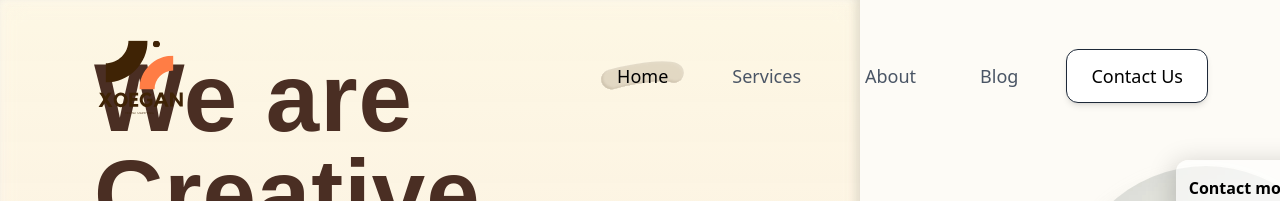
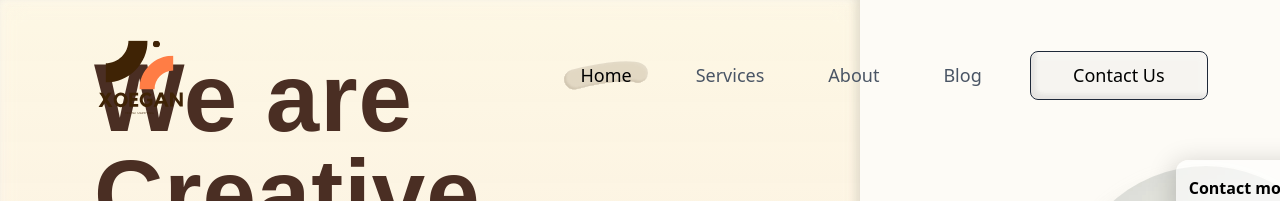
Before and after one commit to TamimOp/Xoegan_DigitalMarketing, a Next.js app: page / in a window 1280 px wide. Shown: the top 201 px of the page. Built offline with nearby package versions, Linux system fonts and the light colour scheme; a web font is replaced by a local one.

Commit message:
added animation to navbar

```diff
--- a/components/Navbar.tsx
+++ b/components/Navbar.tsx
@@ -1,10 +1,16 @@
 "use client";
 import React, { useState } from "react";
 import Image from "next/image";
+import { motion, useScroll, useTransform } from "framer-motion";
 
 const Navbar = () => {
   const [activeNav, setActiveNav] = useState("Home");
   const [isMobileMenuOpen, setIsMobileMenuOpen] = useState(false);
+  const { scrollY } = useScroll();
+
+  // Transform scroll position to navbar background opacity
+  const navbarOpacity = useTransform(scrollY, [0, 100], [0, 0.95]);
+  const navbarBlur = useTransform(scrollY, [0, 100], [0, 10]);
 
   const navLinks = [
     { name: "Home" },
@@ -23,8 +29,22 @@ const Navbar = () => {
   };
 
   return (
-    <nav className="absolute top-0 left-0 right-0 flex items-center justify-between w-full px-4 sm:px-6 lg:px-18 py-2 z-50">
-      <div className="flex items-center">
+    <motion.nav
+      className="absolute top-0 left-0 right-0 flex items-center justify-between w-full px-4 sm:px-6 lg:px-18 py-2 z-50"
+      style={{
+        backgroundColor: `rgba(255, 255, 255, ${navbarOpacity})`,
+        backdropFilter: `blur(${navbarBlur}px)`,
+      }}
+      initial={{ y: -100 }}
+      animate={{ y: 0 }}
+      transition={{ duration: 0.6, ease: "easeOut" }}
+    >
+      <motion.div
+        className="flex items-center"
+        initial={{ opacity: 0, x: -50 }}
+        animate={{ opacity: 1, x: 0 }}
+        transition={{ duration: 0.8, delay: 0.2 }}
+      >
         <Image
           src="/assets/xoegan_logo.svg"
           alt="Xoegan Logo"
@@ -32,12 +52,17 @@ const Navbar = () => {
           height={135}
           className="w-24 h-24 sm:w-28 sm:h-28 md:w-32 md:h-32 lg:w-[135px] lg:h-[135px]"
         />
-      </div>
+      </motion.div>
 
       {/* Desktop Navigation */}
-      <div className="hidden md:flex items-center gap-6 lg:gap-8">
-        {navLinks.map((link) => (
-          <a
+      <motion.div
+        className="hidden md:flex items-center gap-6 lg:gap-8"
+        initial={{ opacity: 0, x: 50 }}
+        animate={{ opacity: 1, x: 0 }}
+        transition={{ duration: 0.8, delay: 0.4 }}
+      >
+        {navLinks.map((link, index) => (
+          <motion.a
             key={link.name}
             href="#"
             onClick={() => handleNavClick(link.name)}
@@ -53,17 +78,44 @@ const Navbar = () => {
                   : "none",
               backgroundSize: "contain",
             }}
+            initial={{ opacity: 0, y: -20 }}
+            animate={{ opacity: 1, y: 0 }}
+            transition={{ duration: 0.5, delay: 0.6 + index * 0.1 }}
+            whileHover={{ scale: 1.05 }}
+            whileTap={{ scale: 0.95 }}
           >
             {link.name}
-          </a>
+          </motion.a>
         ))}
-        <button className="px-4 lg:px-6 py-2 lg:py-3 text-base lg:text-lg font-medium text-black bg-white border border-gray-800 rounded-xl shadow-md hover:bg-gray-100 transition-colors">
+        <motion.button
+          className="p-2 text-base lg:text-lg font-medium text-black border border-gray-800 transition-colors"
+          style={{
+            borderRadius: "8px",
+            background: "rgba(217, 217, 217, 0.20)",
+            boxShadow:
+              "4.767px -4.767px 4.767px 0px rgba(165, 165, 165, 0.20) inset, -4.767px 4.767px 4.767px 0px rgba(255, 255, 255, 0.20) inset",
+            backdropFilter: "blur(0.762666642665863px)",
+            width: "178.296px",
+            height: "49.306px",
+            flexShrink: 0,
+          }}
+          initial={{ opacity: 0, scale: 0.8 }}
+          animate={{ opacity: 1, scale: 1 }}
+          transition={{ duration: 0.6, delay: 1 }}
+          whileHover={{ scale: 1.05 }}
+          whileTap={{ scale: 0.95 }}
+        >
           Contact Us
-        </button>
-      </div>
+        </motion.button>
+      </motion.div>
 
       {/* Mobile Menu Button */}
-      <div className="md:hidden">
+      <motion.div
+        className="md:hidden"
+        initial={{ opacity: 0, scale: 0.8 }}
+        animate={{ opacity: 1, scale: 1 }}
+        transition={{ duration: 0.6, delay: 0.2 }}
+      >
         <button
           onClick={toggleMobileMenu}
           className="p-2 rounded-lg hover:bg-gray-100 transition-colors"
@@ -93,14 +145,20 @@ const Navbar = () => {
             )}
           </svg>
         </button>
-      </div>
+      </motion.div>
 
       {/* Mobile Menu */}
       {isMobileMenuOpen && (
-        <div className="absolute top-full left-0 right-0 bg-white border-t border-gray-200 shadow-lg md:hidden z-50">
+        <motion.div
+          className="absolute top-full left-0 right-0 bg-white border-t border-gray-200 shadow-lg md:hidden z-50"
+          initial={{ opacity: 0, y: -20 }}
+          animate={{ opacity: 1, y: 0 }}
+          exit={{ opacity: 0, y: -20 }}
+          transition={{ duration: 0.3 }}
+        >
           <div className="flex flex-col py-4 px-4 space-y-2">
-            {navLinks.map((link) => (
-              <a
+            {navLinks.map((link, index) => (
+              <motion.a
                 key={link.name}
                 href="#"
                 onClick={() => handleNavClick(link.name)}
@@ -109,17 +167,37 @@ const Navbar = () => {
                     ? "text-black bg-gray-100"
                     : "text-gray-600 hover:text-black hover:bg-gray-50"
                 }`}
+                initial={{ opacity: 0, x: -20 }}
+                animate={{ opacity: 1, x: 0 }}
+                transition={{ duration: 0.3, delay: index * 0.1 }}
               >
                 {link.name}
-              </a>
+              </motion.a>
             ))}
-            <button className="mt-4 mx-4 px-6 py-3 text-lg font-medium text-black bg-white border border-gray-800 rounded-xl shadow-md hover:bg-gray-100 transition-colors">
+            <motion.button
+              className="mt-4 mx-4 px-6 py-3 text-lg font-medium text-black border border-gray-800 transition-colors"
+              style={{
+                borderRadius: "4px",
+                background: "rgba(217, 217, 217, 0.20)",
+                boxShadow:
+                  "4.767px -4.767px 4.767px 0px rgba(165, 165, 165, 0.20) inset, -4.767px 4.767px 4.767px 0px rgba(255, 255, 255, 0.20) inset",
+                backdropFilter: "blur(0.762666642665863px)",
+                width: "178.296px",
+                height: "49.306px",
+                flexShrink: 0,
+              }}
+              initial={{ opacity: 0, y: 20 }}
+              animate={{ opacity: 1, y: 0 }}
+              transition={{ duration: 0.3, delay: 0.4 }}
+              whileHover={{ scale: 1.05 }}
+              whileTap={{ scale: 0.95 }}
+            >
               Contact Us
-            </button>
+            </motion.button>
           </div>
-        </div>
+        </motion.div>
       )}
-    </nav>
+    </motion.nav>
   );
 };
 
```
